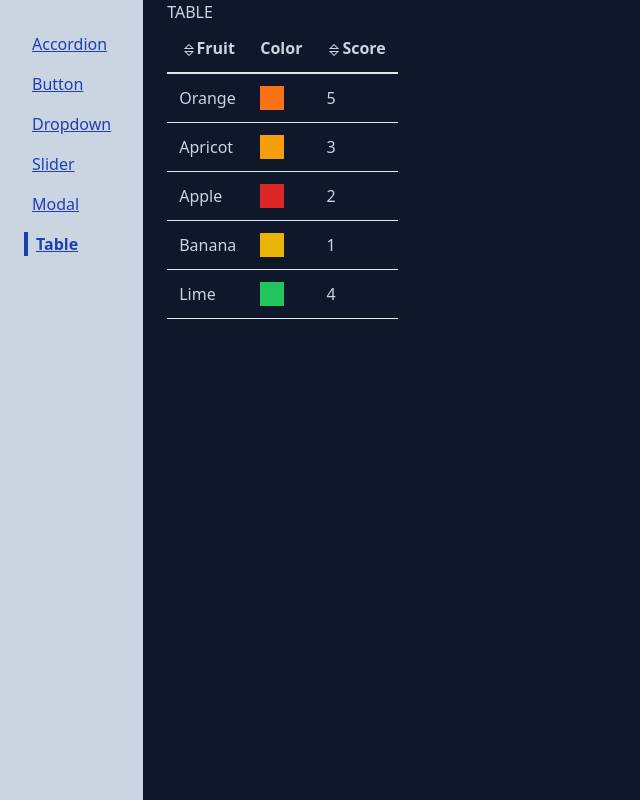
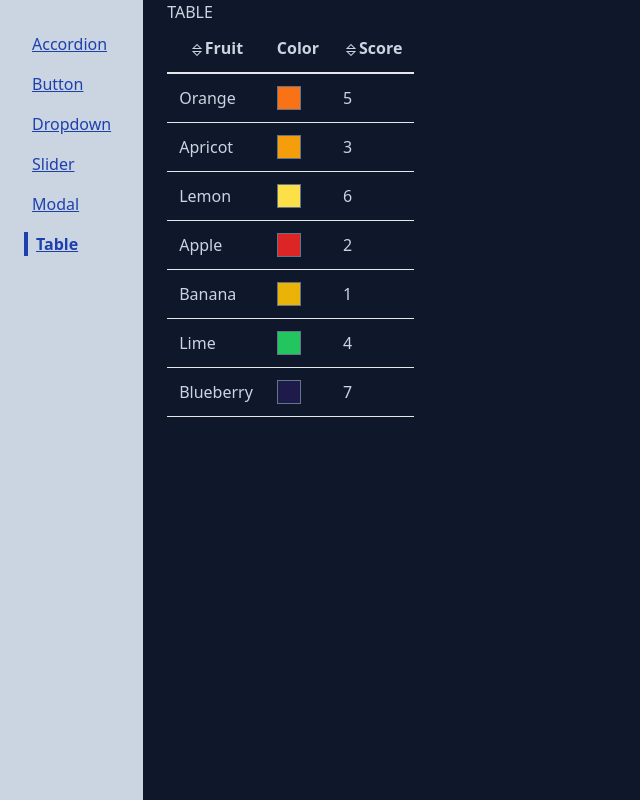
Before and after one commit to SmackSmash/grider-comps, a React (Vite) app: page /table in a window 1280 px wide. Shown: the whole page, without its empty margins (0-640 px from the left). Built offline with nearby package versions, Linux system fonts and the light colour scheme.

Commit message:
Added some more fruit and a nice border to the color palette

```diff
--- a/src/pages/TablePage/TablePage.jsx
+++ b/src/pages/TablePage/TablePage.jsx
@@ -1,15 +1,17 @@
 import { useState } from 'react';
 import Table from '../../components/Table/Table';
 
-const createData = (name, color, score) => ({ name, color, score });
+const createFruit = (name, color, score) => ({ name, color, score });
 
 const TablePage = () => {
   const [data, setData] = useState([
-    createData('Orange', 'bg-orange-500', 5),
-    createData('Apricot', 'bg-amber-500', 3),
-    createData('Apple', 'bg-red-600', 2),
-    createData('Banana', 'bg-yellow-500', 1),
-    createData('Lime', 'bg-green-500', 4)
+    createFruit('Orange', 'bg-orange-500', 5),
+    createFruit('Apricot', 'bg-amber-500', 3),
+    createFruit('Lemon', 'bg-yellow-300', 6),
+    createFruit('Apple', 'bg-red-600', 2),
+    createFruit('Banana', 'bg-yellow-500', 1),
+    createFruit('Lime', 'bg-green-500', 4),
+    createFruit('Blueberry', 'bg-indigo-950', 7)
   ]);
 
   const config = [
@@ -18,7 +20,7 @@ const TablePage = () => {
       render: fruit => fruit.name,
       sort: () => setData([...data].sort((a, b) => (a.name > b.name ? 1 : b.name > a.name ? -1 : 0)))
     },
-    { label: 'Color', render: fruit => <div className={`w-6 h-6 ${fruit.color}`}></div> },
+    { label: 'Color', render: fruit => <div className={`w-6 h-6 border border-slate-500 ${fruit.color}`}></div> },
     { label: 'Score', render: fruit => fruit.score, sort: () => setData([...data].sort((a, b) => a.score - b.score)) }
   ];
 
```
